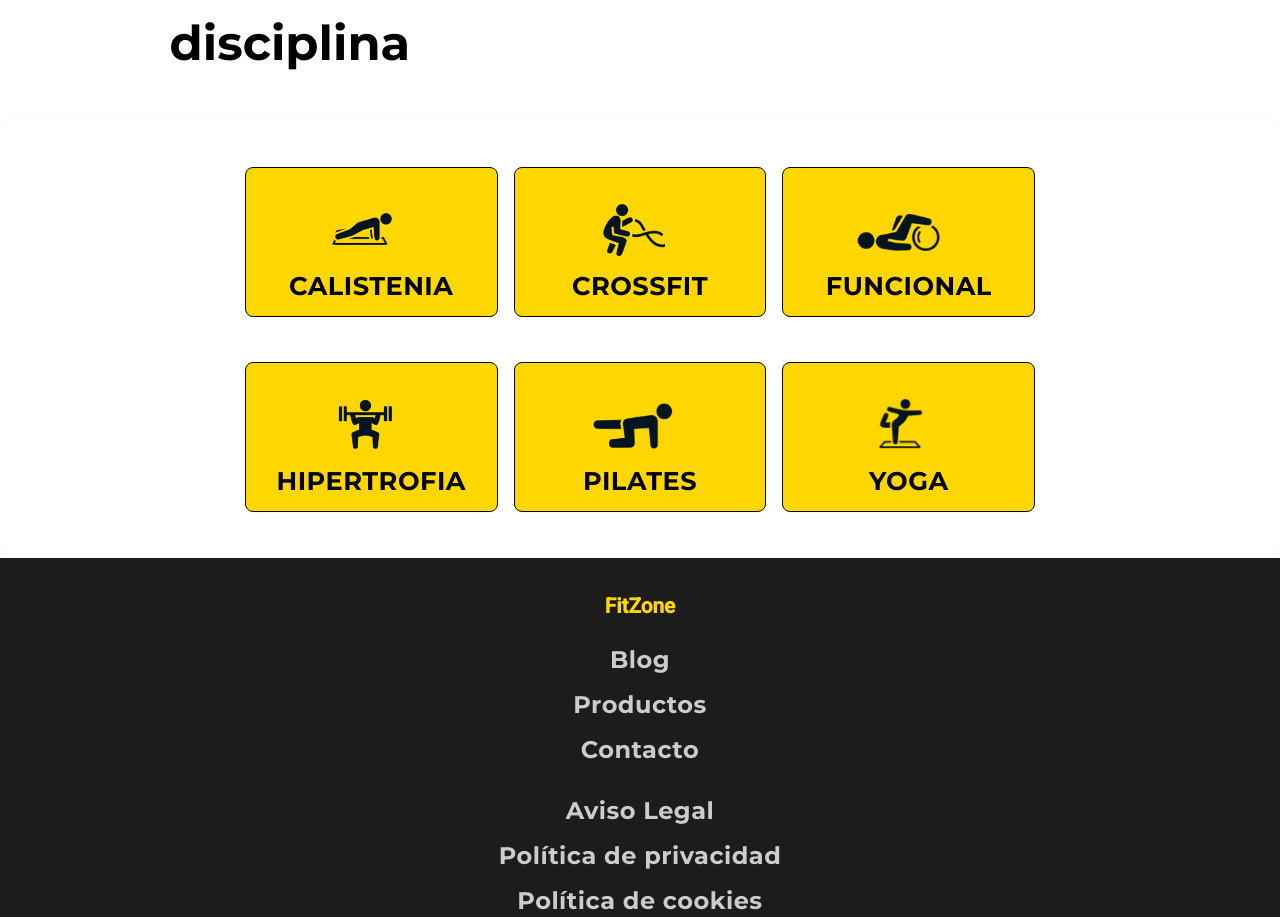
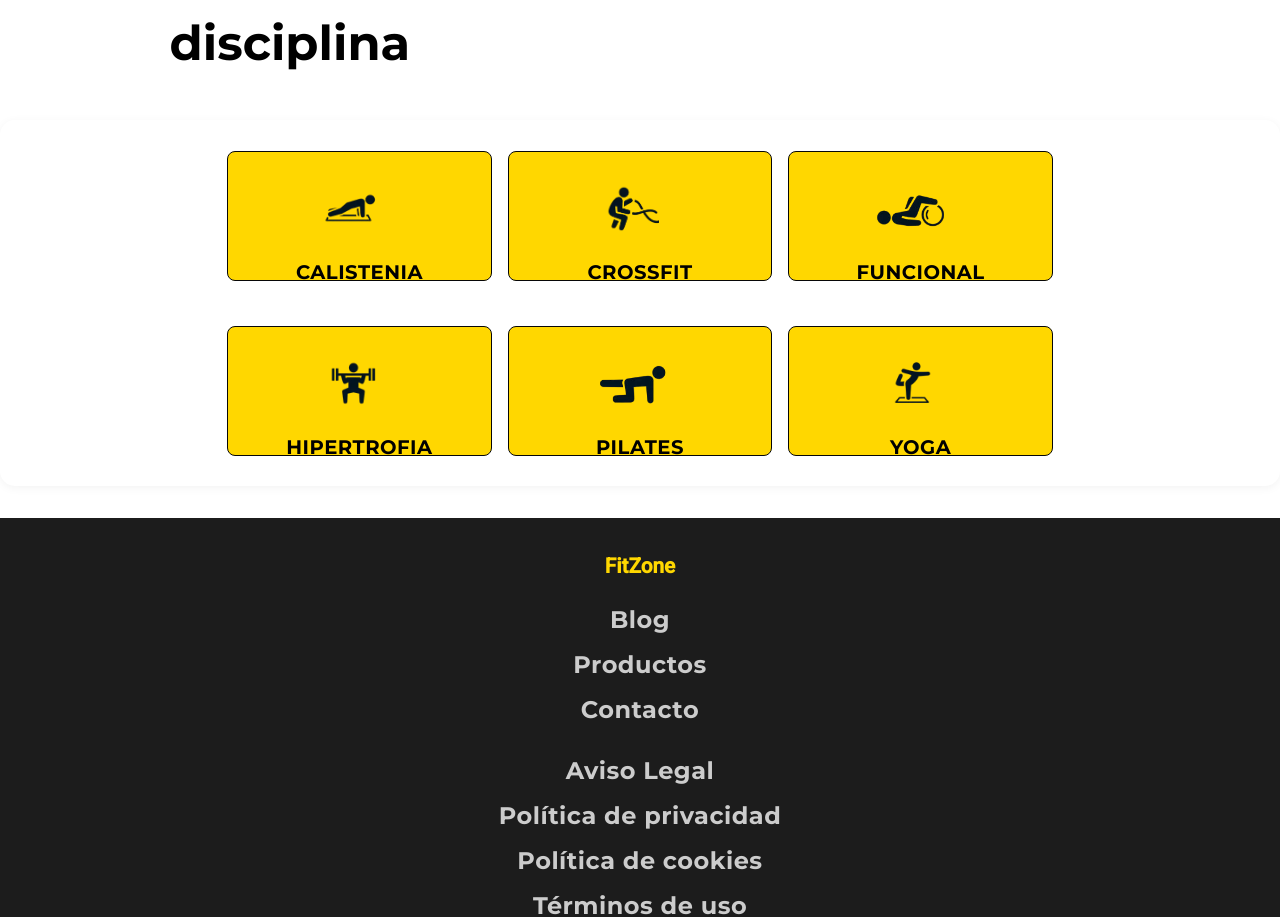
Before and after one commit to pepito9486/pretoriann-web, a React (Vite) app: page /equipamiento in a window 1280 px wide. Shown: the part 1938-2855 px from the top of the page. Built offline with nearby package versions, Linux system fonts and the light colour scheme.

Commit message:
arreglar disciplinas

```diff
--- a/src/index-diseño-secciones-pc.css
+++ b/src/index-diseño-secciones-pc.css
@@ -286,7 +286,8 @@ p {
   }
   .bloque-disciplina {
     background-color: white;
-    margin-bottom: 1rem;
+    /* margin-bottom: 1rem; */
+    padding: 0;
   }
   .bloque-disciplina h3 {
     font-size: 2rem;
@@ -301,26 +302,25 @@ p {
     display: flex;
     justify-content: center;
     align-items: center;
-    margin-top: 2rem;
+    margin: 2rem auto;
     /* background-color: red; */
-    padding: 2rem;
   }
 
   .main-menudisciplinas-acordeon .menu-disciplinas-equipo ul {
     /* background-color: orange; */
     width: 60%;
-    max-height: 500px;
+    max-height: 600px;
     display: grid;
     grid-template-columns: repeat(4, 1fr); /* 3 columnas iguales */
-    gap: 1rem; /* espacio entre celdas */
+    gap: 0rem 1rem; /* espacio entre celdas */
     list-style: none; /* quita viñetas */
     padding: 0; /* quita relleno por defecto */
-    margin: 0;
+    margin: 1rem auto 5rem auto;
   }
 
   .menu-disciplinas-equipo ul li {
     /* background-color: red; */
-    height: 150px;
+    height: 130px;
     padding: 0 1rem;
     box-shadow: 0 2px 8px rgba(0, 0, 0, 0.1); /* sombra inicial */
     transition: transform 0.3s ease, box-shadow 0.3s ease;
@@ -341,8 +341,8 @@ p {
   }
   .menu-disciplinas-equipo ul li .equipo-icon span {
     display: inline-block;
-    font-size: clamp(1rem, 2vw, 2rem);
-    margin-top: 1.225rem;
+    font-size: 1.225rem;
+    margin-top: 2rem;
     /* background-color: red; */
   }
 
@@ -358,6 +358,7 @@ p {
   /* esta en componente card-calistenia */
   .description-disciplinas .main-calistenia ul li {
     width: 45%;
+    height: 500px;
   }
 
   .description-disciplinas .main-calistenia ul li .wrap-img-iframe {
@@ -375,7 +376,7 @@ p {
   }
 
   .description-disciplinas .main-calistenia ul li .p-li-ejercicio {
-    font-size: 1.5rem;
+    font-size: 1.225rem;
   }
 
   /* ************************ esta el componente banner-disciplina********** */
@@ -390,13 +391,14 @@ p {
 
   .hero-calistenia {
     width: 40%;
+    height: 400px;
     margin: 2rem auto;
     background-color: white;
   }
 
   .hero-calistenia .circle-img {
-    width: 300px;
-    height: 300px;
+    width: 200px;
+    height: 200px;
   }
 
   .hero-calistenia .circle-img img {
@@ -409,6 +411,7 @@ p {
 
   .hero-calistenia h1 {
     font-size: 3rem !important;
+    margin: 0.8rem auto;
     /* background-color: red; */
   }
 
```
